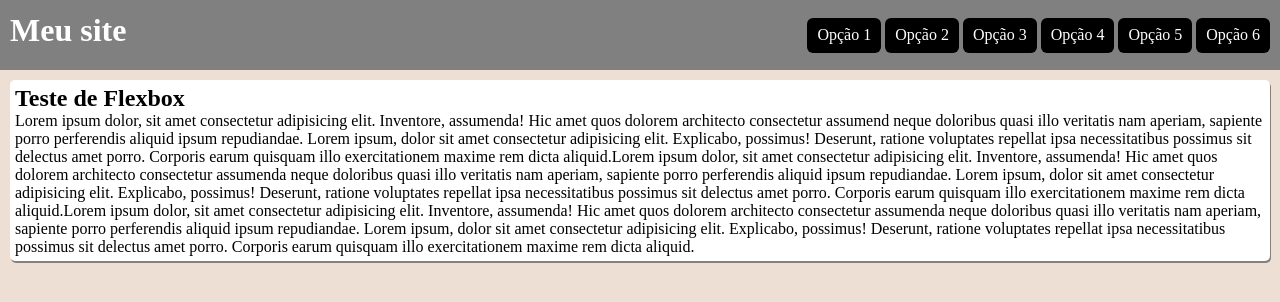
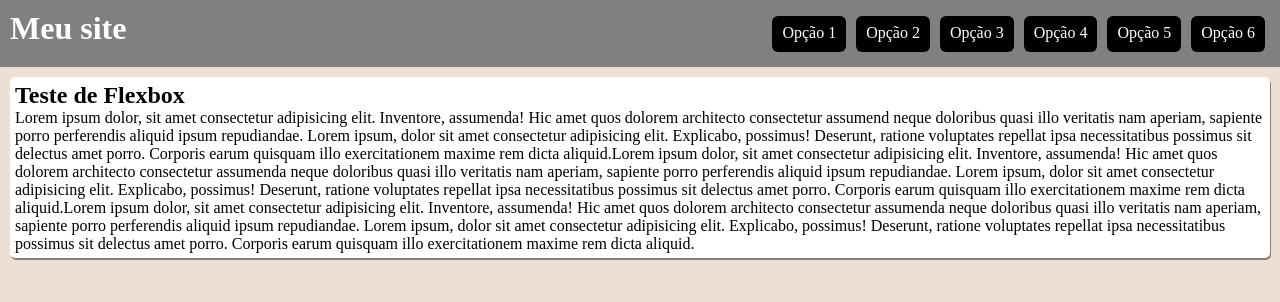
Before and after one commit to LuizHenriquw/HTML---CSS, a plain HTML site: page Exercicios/flexbox/menu.html in a window 1280 px wide. Drawn offline with Linux system fonts and the light colour scheme.

Commit message:
terminando o menu

```diff
--- a/Exercicios/flexbox/mediaqueries.css
+++ b/Exercicios/flexbox/mediaqueries.css
@@ -8,14 +8,21 @@
 
 header{
     background-color: grey;
-    height: 70px;
+
     padding: 10px;
 }
 h1{
     color: white;
     padding-bottom: 10px;
+    flex: 0 0 200px;
 
 
+
+}
+
+nav{
+    display: flex;
+    flex-flow: row wrap;
 
 }
 
@@ -26,6 +33,7 @@ a{
     text-decoration: none;
     border-radius: 6px;
     padding-top: 8px;
+    margin: 5px;
 }
 
 a:hover{
@@ -55,7 +63,3 @@ main{
     justify-content:space-between;
     align-items: center;
 }
-
-.item{
-
-}
```
